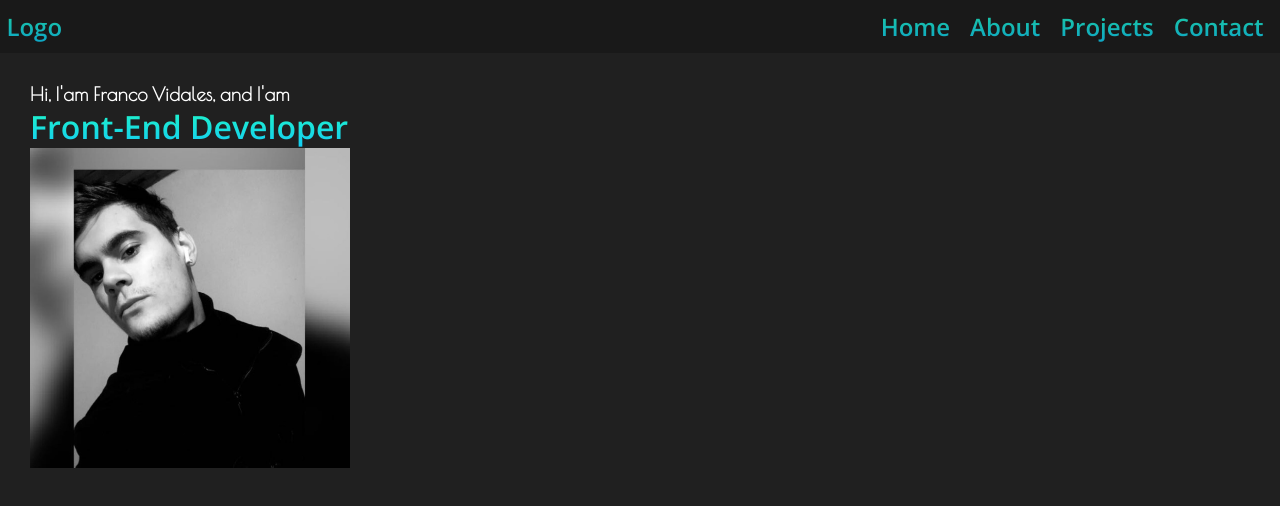
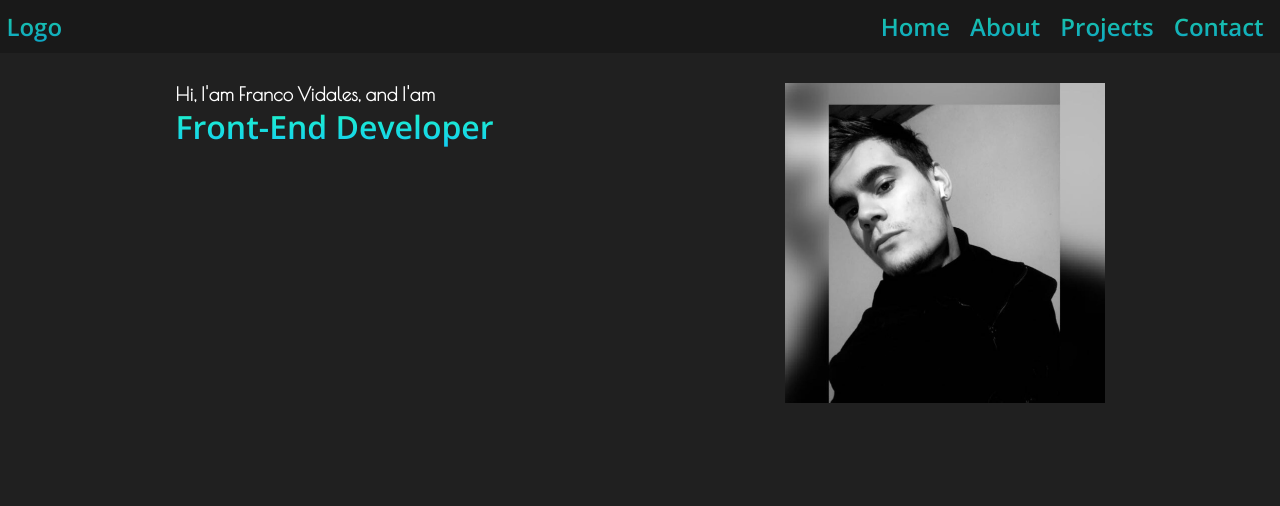
Before and after one commit to KurtCodex/Portfolio, a React (Vite) app: page / in a window 1280 px wide. Shown: the top 506 px of the page. Built offline with nearby package versions, Linux system fonts and the light colour scheme.

Commit message:
Update0.6-responsive

```diff
--- a/src/styles/home.scss
+++ b/src/styles/home.scss
@@ -9,6 +9,12 @@
 
     height: 100vh;
     padding: 30px;
+
+    @media(min-width: 768px) {
+        display: flex;
+        flex-direction: row;
+        justify-content: space-around;
+    }
 
     .text-home {
         display: flex;
@@ -25,7 +31,6 @@
         .welcome-text-home {
             font-family: 'Poiret One', cursive;
             letter-spacing: .3px;
-
             display: flex;
             flex-direction: column;
             justify-content: flex-start;
@@ -38,12 +43,9 @@
         justify-content: flex-start;
         align-items: flex-start;
 
-
         img {
             width: 20em;
             height: 20em;
         }
     }
-
-
 }
```
